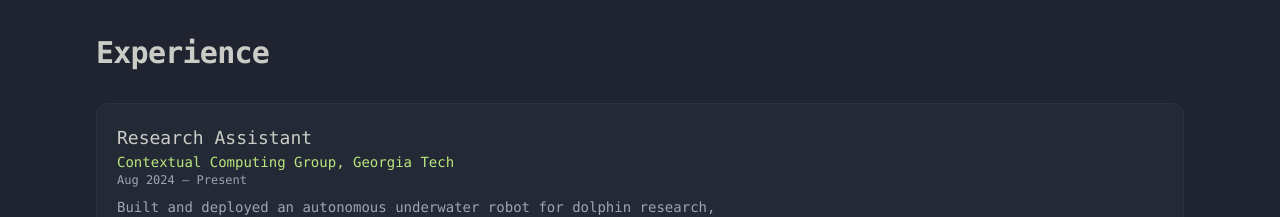
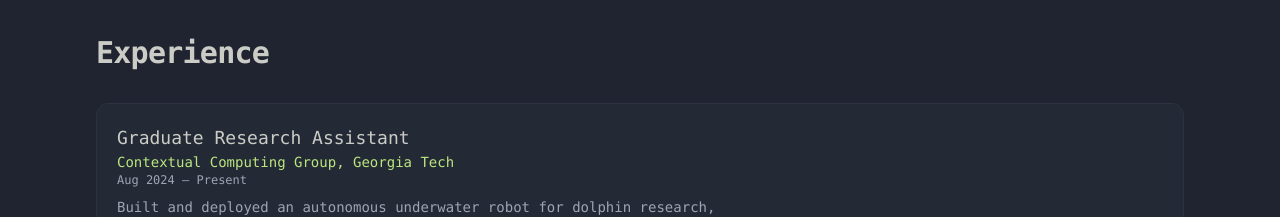
Before and after one commit to ojas-mediratta/ojas-portfolio, a React (Vite) app: page / in a window 1280 px wide. Shown: the part 1020-1237 px from the top of the page. Built offline with nearby package versions, Linux system fonts and the light colour scheme.

Commit message:
small change

```diff
--- a/src/components/Experience.tsx
+++ b/src/components/Experience.tsx
@@ -4,7 +4,7 @@ import Container from "@/components/Container";
 
 const EXPERIENCES = [
   {
-    role: "Research Assistant",
+    role: "Graduate Research Assistant",
     org: "Contextual Computing Group, Georgia Tech",
     date: "Aug 2024 – Present",
     desc: `Built and deployed an autonomous underwater robot for dolphin research,
```
